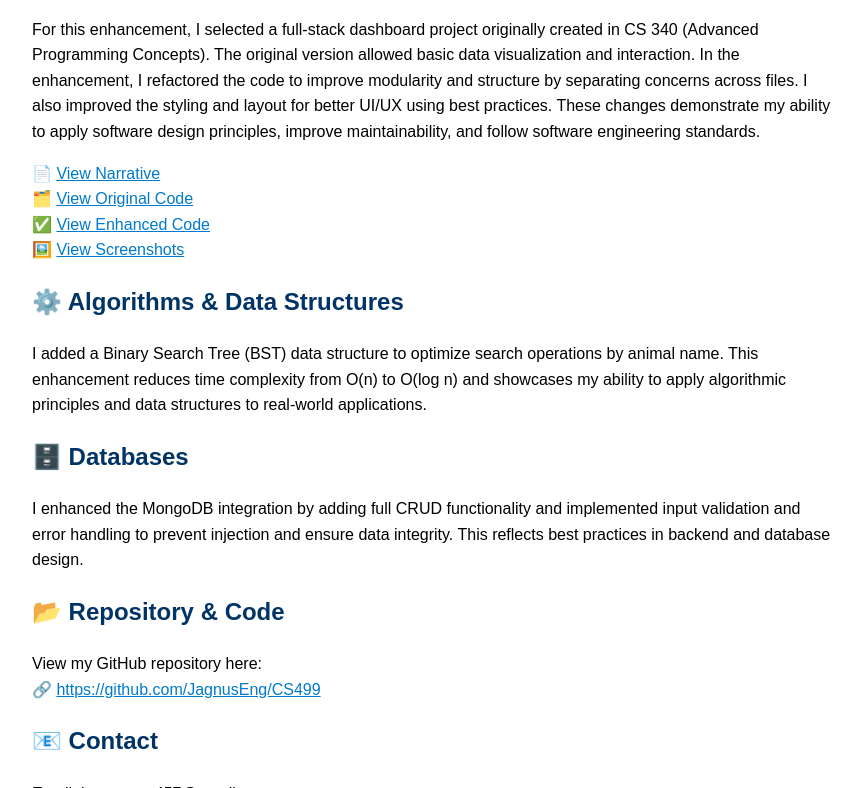
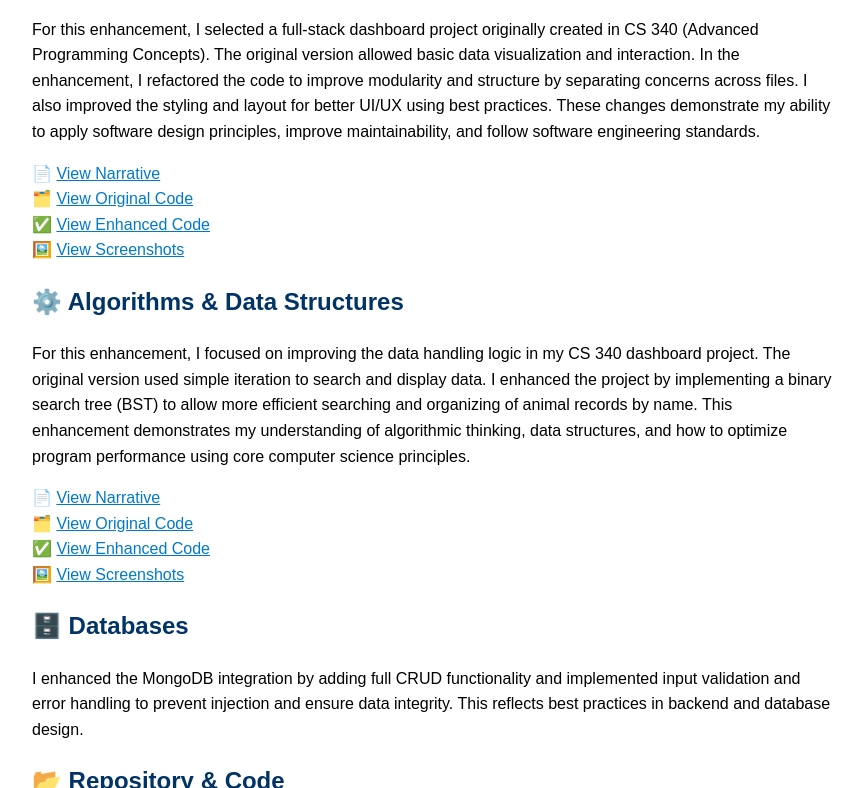
Before and after one commit to JagnusEng/CS499, a plain HTML site: page index.html in a window 1280 px wide. Shown: the part 460-1248 px from the top of the page, without its empty margins (208-1071 px from the left). Drawn offline with Linux system fonts and the light colour scheme.

Commit message:
Update index.html

```diff
--- a/index.html
+++ b/index.html
@@ -50,8 +50,16 @@
 
   <h2>⚙️ Algorithms & Data Structures</h2>
   <p>
-    I added a Binary Search Tree (BST) data structure to optimize search operations by animal name. This enhancement reduces time complexity from O(n) to O(log n) and showcases my ability to apply algorithmic principles and data structures to real-world applications.
+    For this enhancement, I focused on improving the data handling logic in my CS 340 dashboard project. The original version used simple iteration to search and display data.
+    I enhanced the project by implementing a binary search tree (BST) to allow more efficient searching and organizing of animal records by name. This enhancement demonstrates my understanding of algorithmic thinking, data structures, and how to optimize program performance using core computer science principles.
   </p>
+  <p>
+    📄 <a href="https://github.com/JagnusEng/CS499/blob/main/enhancement-algorithms-data/enhancement2-algorithms-narrative.docx" target="_blank">View Narrative</a><br>
+    🗂️ <a href="https://github.com/JagnusEng/CS499/tree/main/enhancement-algorithms-data/original" target="_blank">View Original Code</a><br>
+    ✅ <a href="https://github.com/JagnusEng/CS499/tree/main/enhancement-algorithms-data/enhanced" target="_blank">View Enhanced Code</a><br>
+    🖼️ <a href="https://github.com/JagnusEng/CS499/tree/main/enhancement-algorithms-data/enhanced/screenshots" target="_blank">View Screenshots</a>
+  </p>
+
 
   <h2>🗄️ Databases</h2>
   <p>
```
